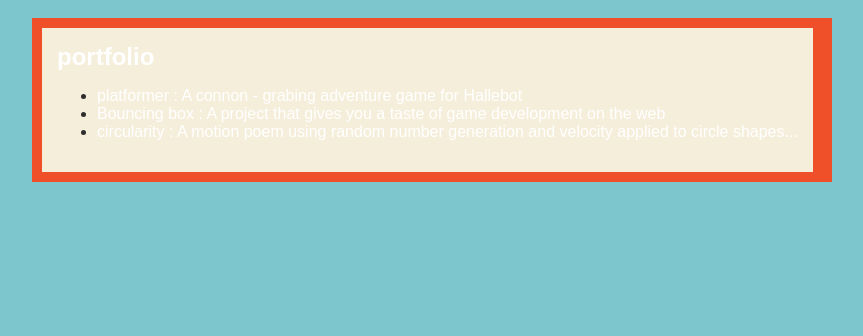
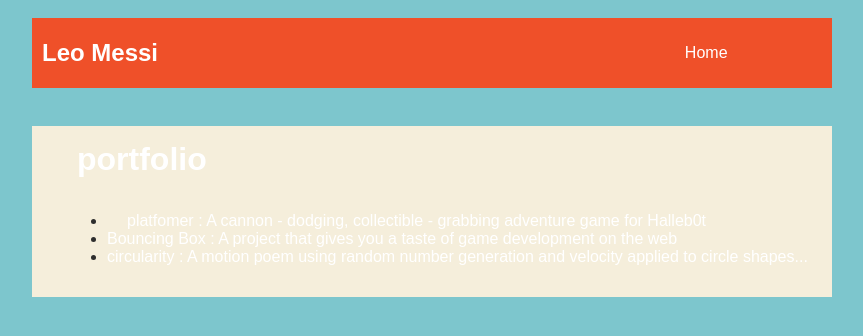
Before and after one commit to leeshinsky/leeshinsky.github.io, a plain HTML site: page portfolio.html in a window 1280 px wide. Shown: the whole page, without its empty margins (208-1071 px from the left). Drawn offline with Linux system fonts and the light colour scheme.

Commit message:
add index.html and css files

```diff
--- a/portfolio.html
+++ b/portfolio.html
@@ -8,20 +8,31 @@
 <body>
     <div id="all-contents">
         <nav>
-            <!--Nav stuff here...-->
+            <h1> Leo Messi</h1>
+            <ul id="nav-ul">
+               <li  class="nav-li">
+               <a class="nav-a" href="index.html">Home</a>
+               </li>
+               <li class="nav-li">
+                 <a class="nav-li">
+                 </li>
+                 </ul>
+
+                 </nav>
                  <main>
                     <div class="content">
             <h1>portfolio</h1>
             <ul id="portfolio">
-                      <li><a href="projects/platfomer/">platformer : A connon - grabing adventure game for Hallebot</a></li>
-                      <li><a href="projects/boumcing-box">Bouncing box : A project that gives you a taste of game development on the web</a></li>
+                <li><a href="projects/platfomer/">platfomer : A cannon - dodging, collectible - grabbing adventure game for Halleb0t</a></li>
+                <li><a href="projects/bouncing-box/">Bouncing Box : A project that gives you a taste of game development on the web</a></li>
                 <li><a href="projects/circularity/">circularity : A motion poem using random number generation and velocity applied to circle shapes...</a></li>
+
                 </ul>
 
-            </main>
-        </nav>
-    </div>
-</body>
+
+
+
+
 </html>
 
 
```
Also changed, not shown: 1 other file. Lines whose indentation alone changed are shown as unchanged.
